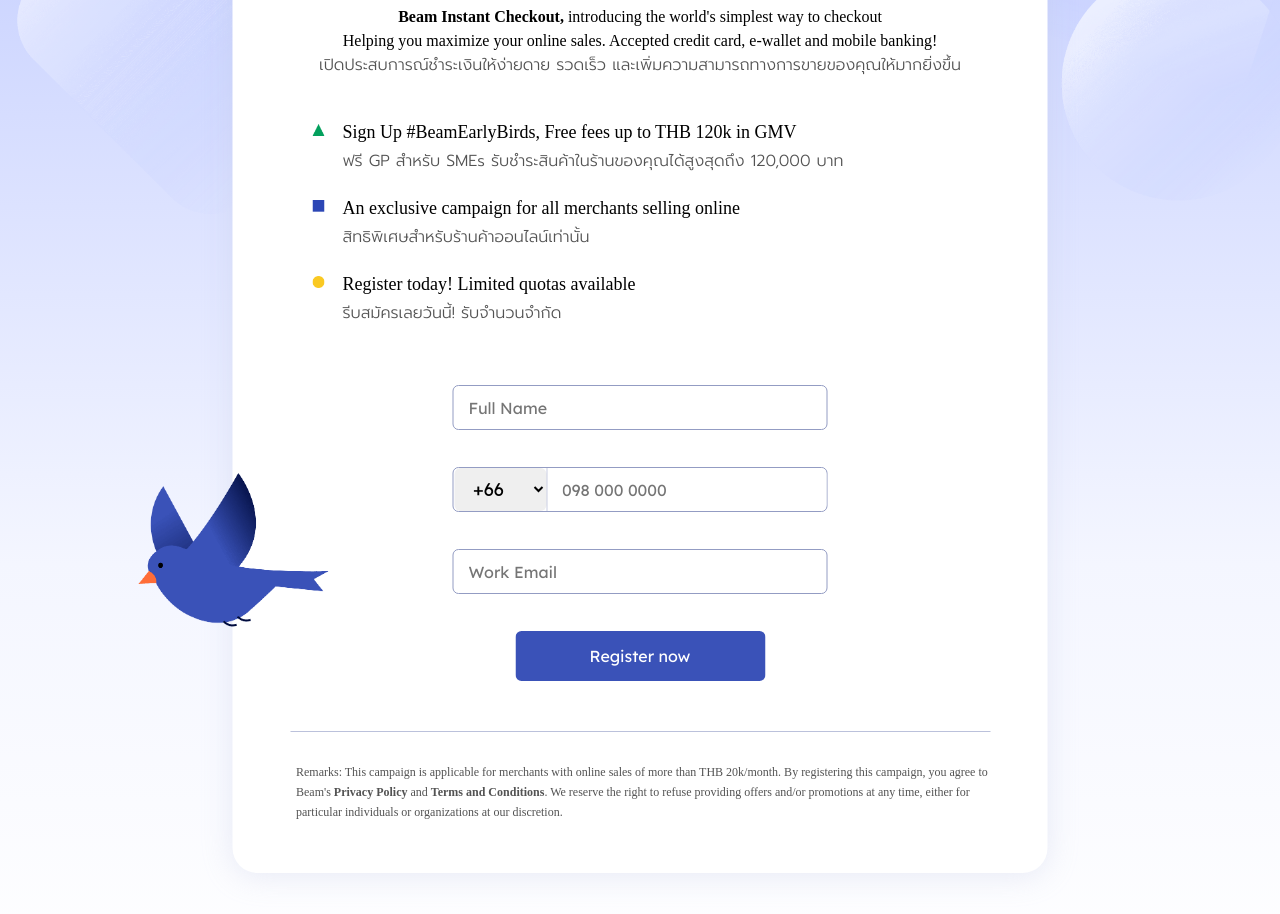
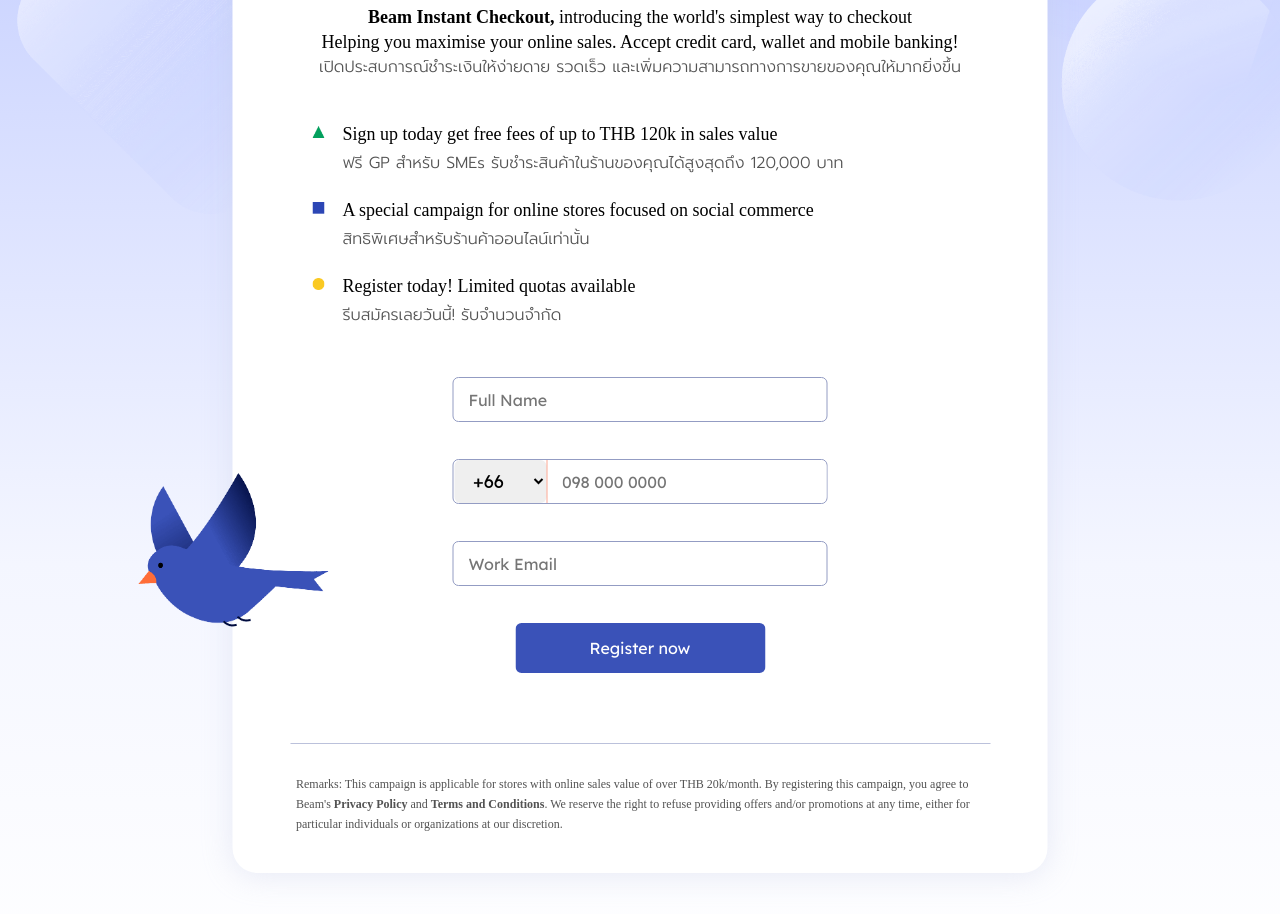
Before and after one commit to Beam-Data-Company/beam-early-access, a Next.js app: page /earlybird in a window 1280 px wide. Shown: the part 400-1314 px from the top of the page. Built offline with nearby package versions, Linux system fonts and the light colour scheme; a web font is replaced by a local one.

Commit message:
error and fail state, modal and reset when success

```diff
--- a/components/early_birds/SignupForm.module.css
+++ b/components/early_birds/SignupForm.module.css
@@ -4,6 +4,15 @@
   border-radius: 6px;
   padding-left: 15px;
   border: solid 1px #939cc3;
+}
+
+.phone_input {
+  border: none;
+  width: 280px;
+  padding-left: 15px;
+  border-left: solid 1px #939cc3;
+  height: 43px;
+  border-radius: 0px 6px 6px 0px;
 }
 
 .submit_button {
@@ -45,21 +54,12 @@
   border-radius: 6px;
 }
 
-.phone_input {
-  border: none;
-  width: 280px;
-  padding-left: 15px;
-  border-left: solid 1px #939cc3;
-  height: 43px;
-  border-radius: 0px 6px 6px 0px;
-}
-
 .form_container {
   display: flex;
   flex-direction: column;
   align-items: center;
   justify-content: flex-start;
-  margin-top: 30px;
+  margin-top: 20px;
   width: 375px;
 }
 
@@ -70,6 +70,19 @@
   width: 100%;
   margin-top: 5px;
   margin-bottom: 12px;
+}
+
+.fail_message {
+  color: #f65129;
+  text-align: center;
+  height: 20px;
+  width: 100%;
+  margin-top: 10px;
+  font-size: 18px;
+}
+
+.error_input_field {
+  border-color: #f65129;
 }
 
 @media (max-width:600px) {
--- a/components/early_birds/SignupForm.tsx
+++ b/components/early_birds/SignupForm.tsx
@@ -1,10 +1,11 @@
-import React from 'react'
+import React, { useState } from 'react'
 import { Formik, Field, Form, ErrorMessage } from 'formik'
 import * as Yup from 'yup'
 import styles from './SignupForm.module.css'
 import axios from 'axios'
 import classNames from 'classnames'
 import { PHONE_COUNTRY_CODE } from './phoneCountryCode'
+import SuccessModal from '../SuccessModal'
 
 const FormExtractSchema = Yup.object({
   fullName: Yup.string()
@@ -18,6 +19,9 @@ const FormExtractSchema = Yup.object({
 })
 
 export default function SignupForm() {
+  const [successModalVisible, setSuccessModalVisible] = useState(false)
+  const [failMessage, setFailMessage] = useState("")
+
   const createCountryCodeOptions = () => {
     return PHONE_COUNTRY_CODE.map((code) => {
       return (
@@ -29,6 +33,7 @@ export default function SignupForm() {
   }
 
   return (
+    <>
     <Formik
       initialValues={{
         fullName: '',
@@ -37,14 +42,19 @@ export default function SignupForm() {
         email: '',
       }}
       validationSchema={FormExtractSchema}
-      onSubmit={(values, { setSubmitting }) => {
+      onSubmit={(values, { setSubmitting, resetForm }) => {
         axios
           .post('/api/subscribe', values)
           .then(function (response) {
             console.log(response)
+            setSuccessModalVisible(true)
+            resetForm()
+            setFailMessage("")
           })
           .catch(function (error) {
             console.log(error)
+            // have to change this line
+            setFailMessage("Please use a different email.")
           })
         setTimeout(() => {
           // alert(JSON.stringify(values, null, 2))
@@ -57,30 +67,41 @@ export default function SignupForm() {
           <Field
             name="fullName"
             placeholder="Full Name"
-            className={styles.input_field}
+            className={classNames(
+              styles.input_field,
+              props.errors.fullName && props.touched.fullName && styles.error_input_field)}
           />
           <div className={styles.error_message}>
             <ErrorMessage name="fullName" />
           </div>
 
-          <div className={styles.phone_number_container}>
+          <div className={classNames(
+              styles.phone_number_container,
+          )}
+          >
             <Field name="country" as="select" className={styles.country}>
               {createCountryCodeOptions()}
             </Field>
             <Field
               name="phoneNumber"
               placeholder="098 000 0000"
-              className={styles.phone_input}
+              className={classNames(
+                styles.phone_input,
+                styles.error_input_field)}
             />
           </div>
+
           <div className={styles.error_message}>
             <ErrorMessage name="phoneNumber" />
           </div>
+
           <Field
             name="email"
             type="email"
             placeholder="Work Email"
-            className={styles.input_field}
+            className={classNames(
+              styles.input_field,
+              props.errors.email && props.touched.email && styles.error_input_field)}
           />
           <div className={styles.error_message}>
             <ErrorMessage name="email" />
@@ -96,8 +117,16 @@ export default function SignupForm() {
           >
             Register now
           </button>
+          <div className={styles.fail_message}>
+            {failMessage}
+          </div>
         </Form>
       )}
     </Formik>
+    <SuccessModal
+    isOpen={successModalVisible}
+    closeModal={() => setSuccessModalVisible(false)}
+    />
+    </>
   )
 }
--- a/pages/api/subscribe.tsx
+++ b/pages/api/subscribe.tsx
@@ -33,6 +33,7 @@ export default async (req: NextApiRequest, res: NextApiResponse<Data>) => {
     })
     return res.status(201).json({ error: '' })
   } catch (error: any) {
-    return res.status(500).json({ error: error.message || error.toString() })
+    const errorObject = JSON.parse(error.response.text)
+    return res.status(errorObject.status).json({ error: errorObject.detail })
   }
 }
--- a/pages/earlybird.tsx
+++ b/pages/earlybird.tsx
@@ -14,13 +14,13 @@ import backgroundShapes from '../public/earlybird/background-shapes.png'
 const messageArray = [
   {
     icon: triangleIcon,
-    englishMessage: 'Sign Up #BeamEarlyBirds, Free fees up to THB 120k in GMV',
+    englishMessage: 'Sign up today get free fees of up to THB 120k in sales value',
     thaiMessage:
       'ฟรี GP สำหรับ SMEs รับชำระสินค้าในร้านของคุณได้สูงสุดถึง 120,000 บาท',
   },
   {
     icon: squareIcon,
-    englishMessage: 'An exclusive campaign for all merchants selling online',
+    englishMessage: 'A special campaign for online stores focused on social commerce',
     thaiMessage: 'สิทธิพิเศษสำหรับร้านค้าออนไลน์เท่านั้น',
   },
   {
@@ -74,12 +74,14 @@ export default function Earlybird() {
         </div>
 
         <p className={styles.paragraph}>
-          <b>Beam Instant Checkout,</b> introducing the world&apos;s simplest
-          way to checkout
-          <br />
-          Helping you maximize your online sales. Accepted credit card, e-wallet
-          and mobile banking!
-          <br />
+          <span className={styles.english_message}>
+            <b>Beam Instant Checkout,</b> introducing the world&apos;s simplest
+            way to checkout
+            <br />
+            Helping you maximise your online sales. Accept credit card, wallet
+            and mobile banking!
+            <br />
+          </span>
           <span className={styles.thai_message}>
             เปิดประสบการณ์ชำระเงินให้ง่ายดาย รวดเร็ว
             และเพิ่มความสามารถทางการขายของคุณให้มากยิ่งขึ้น
@@ -91,8 +93,8 @@ export default function Earlybird() {
         <SignupForm />
 
         <div className={styles.remarks}>
-          Remarks: This campaign is applicable for merchants with online sales
-          of more than THB 20k/month. By registering this campaign, you agree to
+          Remarks: This campaign is applicable for stores with online sales
+          value of over THB 20k/month. By registering this campaign, you agree to
           Beam&apos;s <b>Privacy Policy</b> and <b>Terms and Conditions</b>. We
           reserve the right to refuse providing offers and/or promotions at any
           time, either for particular individuals or organizations at our
--- a/styles/earlybird.module.css
+++ b/styles/earlybird.module.css
@@ -81,7 +81,7 @@
 }
 
 .remarks {
-  margin-top: 50px;
+  margin-top: 40px;
   font-size: 12px;
   line-height: 20px;
   color: #535353;
@@ -129,7 +129,7 @@
   }
 
   .paragraph {
-    display: none;
+    /* display: none; */
   }
 
   .remarks {
```
